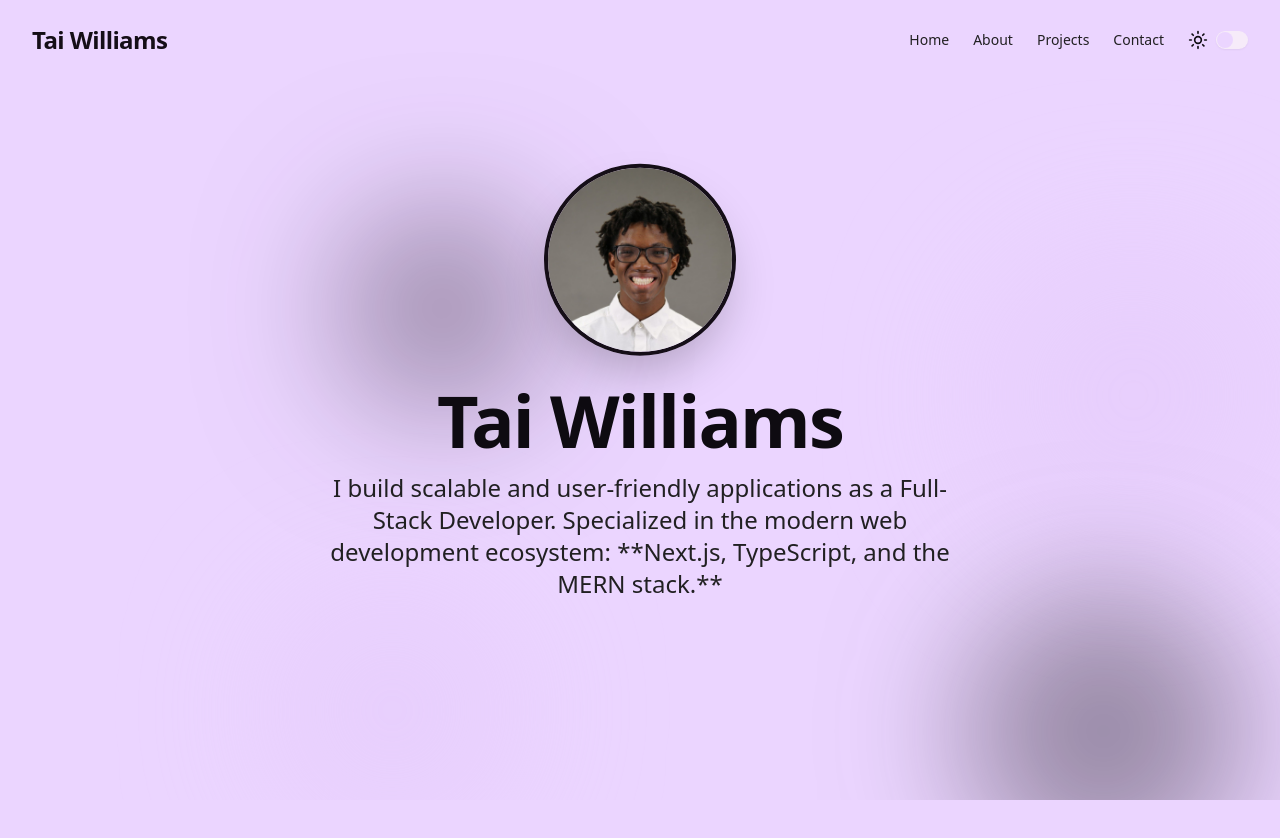
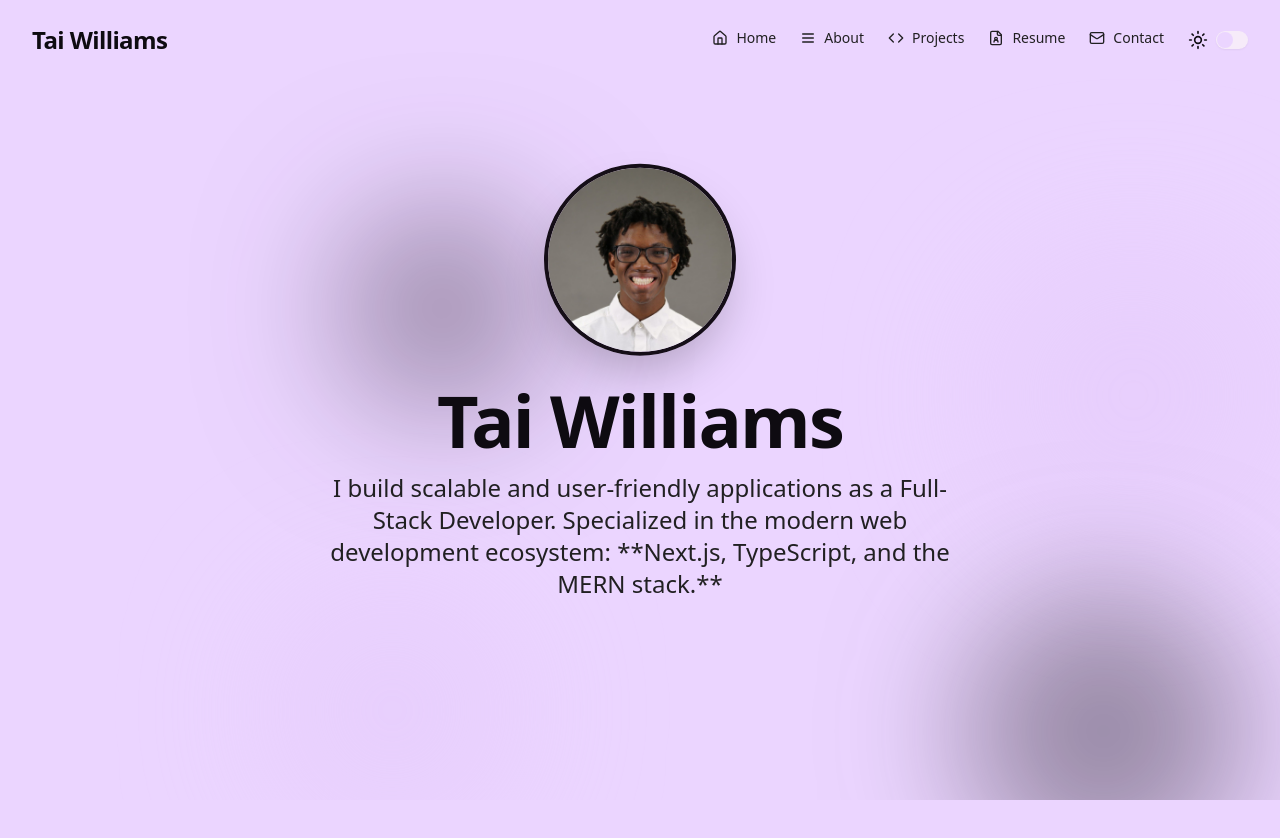
Before and after one commit to TWilliamsA7/portfolio, a Next.js app: page / in a window 1280 px wide. Shown: the top 838 px of the page. Built offline with nearby package versions, Linux system fonts and the light colour scheme.

Commit message:
Feat: Added Icons

```diff
--- a/src/components/main-navbar.tsx
+++ b/src/components/main-navbar.tsx
@@ -1,7 +1,7 @@
 "use client";
 
 import Link from "next/link";
-import { Menu, X } from "lucide-react";
+import { Code, FileUser, HomeIcon, Mail, Menu, MenuIcon, X } from "lucide-react";
 
 import { useState, useEffect } from "react"
 import { Button } from "@/components/ui/button";
@@ -11,10 +11,11 @@ import { ThemeToggleSwitch } from "@/components/theme-toggle"
 
 // Navigation Links Data
 const navLinks = [
-  { href: "/", title: "Home" },
-  { href: "/about", title: "About" },
-  { href: "/projects", title: "Projects" },
-  { href: "/contact", title: "Contact" },
+  { href: "/", title: "Home", icon: HomeIcon },
+  { href: "/about", title: "About", icon: MenuIcon},
+  { href: "/projects", title: "Projects", icon: Code },
+  { href: "/resume", title: "Resume", icon: FileUser },
+  { href: "/contact", title: "Contact", icon: Mail },
 ];
 
 export function MainNavbar() {
@@ -51,23 +52,30 @@ export function MainNavbar() {
       <nav className="flex items-center justify-between w-full max-w-7xl px-4 md:px-8">
 
         {/* Logo/Name */}
-        <Link href="/" className="text-2xl font-bold tracking-tight text-foreground hover:text-primary transition-colors">
-          <span className="text-primary">Tai Williams</span>
+        <Link href="/" className="text-2xl font-bold tracking-tight">
+          <span className="text-foreground hover:text-primary transition-colors">Tai Williams</span>
         </Link>
 
         {/* --- Desktop Navigation --- */}
         <div className="hidden md:flex items-center space-x-6">
-          {navLinks.map((link) => (
+          {navLinks.map((link) => {
+
+            const IconComponent = link.icon;
+
+            return (
               <Link
                 key={link.href}
                 href={link.href}
-              className="text-sm font-medium text-muted-foreground hover:text-foreground transition-colors relative group"
+                className="relative group"
               >
+                <div className="inline-flex items-center justify-center gap-2 text-sm font-medium text-muted-foreground hover:text-foreground transition-colors">
+                  <IconComponent className="h-4 w-4 flex-shrink-0" aria-hidden="true" />
                   {link.title}
                   {/* Underline hover effect */}
                   <span className="absolute bottom-0 left-0 w-full h-0.5 bg-primary transform scale-x-0 group-hover:scale-x-100 transition-transform duration-300"></span>
+                </div>
               </Link>
-          ))}
+            )})}
           <ThemeToggleSwitch />
         </div>
 
@@ -83,18 +91,23 @@ export function MainNavbar() {
                 </SheetTrigger>
                 <SheetContent side="right">
                     <SheetHeader className="mt-4">
-                        <SheetTitle className="text-left">Navigation</SheetTitle>
+                        <SheetTitle className="text-left text-xl text-foreground">Portfolio Guide</SheetTitle>
                     </SheetHeader>
                     <div className="flex flex-col space-y-4 pt-6">
-                        {navLinks.map((link) => (
+                        {navLinks.map((link) => {
+                          const Icon = link.icon
+                          return (
                               <Link
                                   key={link.href}
                                   href={link.href}
-                                className="text-lg font-semibold text-foreground hover:text-primary transition-colors py-2 border-b border-border"
+                                  className="text-lg text-center font-semibold text-foreground hover:text-primary hover:bg-accent transition-colors py-2 border border-border"
                               >
+                                <div className="inline-flex items-center justify-center gap-2">
+                                  <Icon className="h-4 w-4 flex-shrink-0" aria-hidden="true" />
                                   {link.title}
+                                </div>
                               </Link>
-                        ))}
+                          )})}
                     </div>
                 </SheetContent>
             </Sheet>
```
Lines whose indentation alone changed are shown as unchanged.
